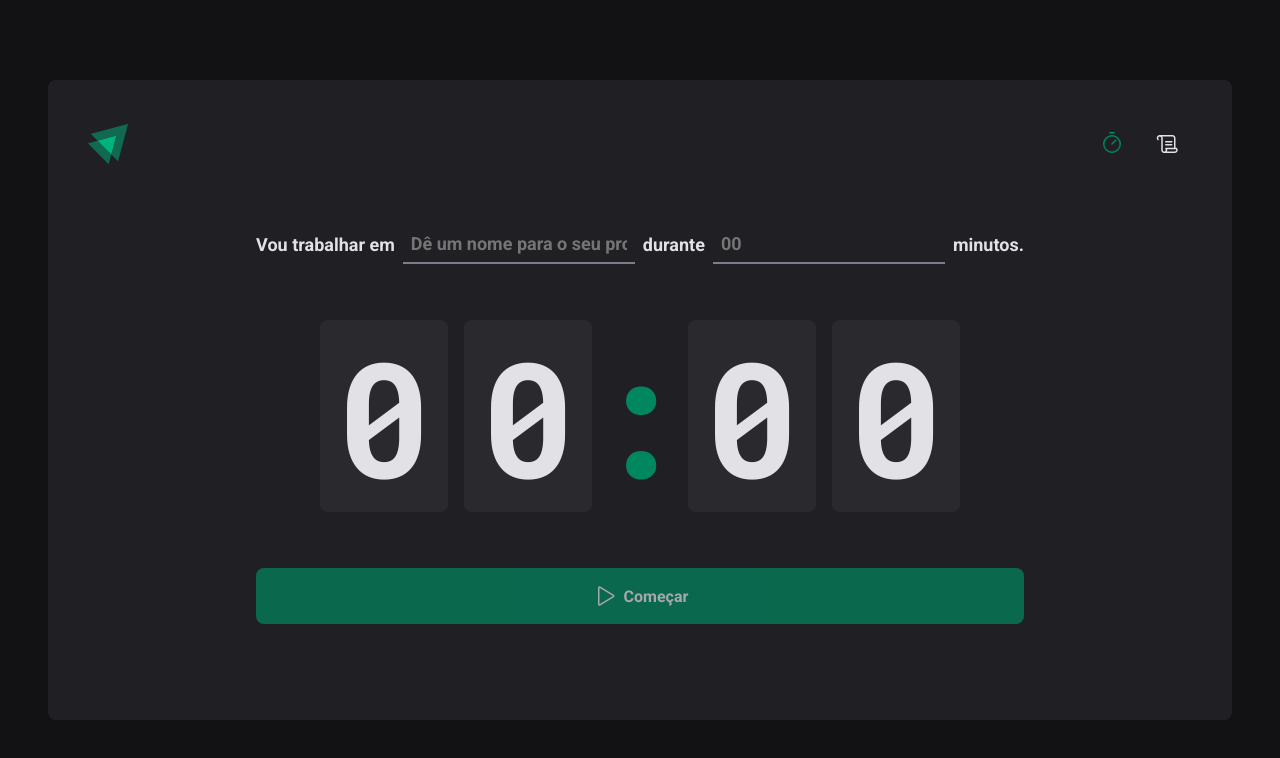
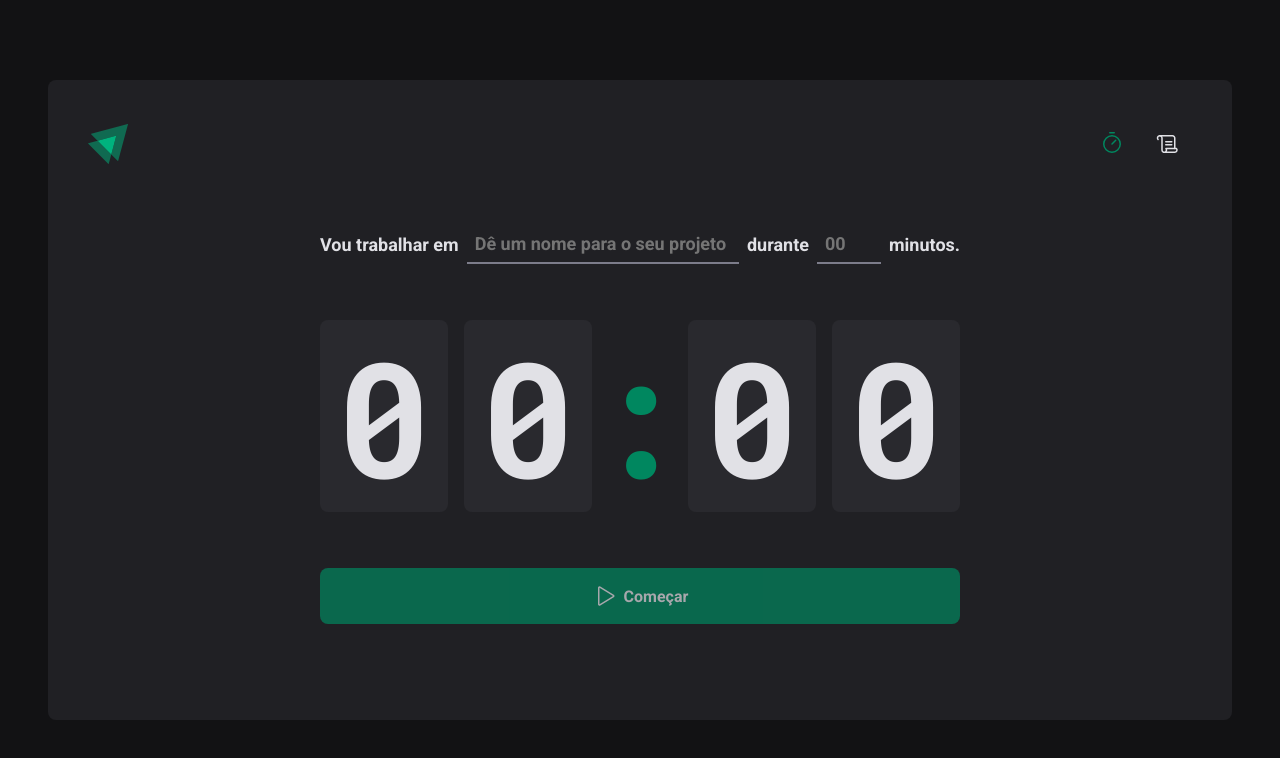
Before and after one commit to leticea/ignite-timer, a React (Vite) app: page / in a window 1280 px wide. Shown: the top 758 px of the page. Built offline with nearby package versions, Linux system fonts and the light colour scheme.

Commit message:
editando o estilo do botão

```diff
--- a/src/pages/Home/styles.ts
+++ b/src/pages/Home/styles.ts
@@ -32,15 +32,20 @@
   background: transparent;
   height: 2.5rem;
   border: 0;
-  border-bottom: 2px solid ${props => props.theme["gray-500"]};
+  border-bottom: 2px solid ${(props) => props.theme["gray-500"]};
   font-weight: bold;
   font-size: 1.125rem;
   padding: 0 0.5rem;
+  color: ${(props) => props.theme["gray-100"]};
 `;
 
-export const TaskInput = styled(BaseInput)``;
+export const TaskInput = styled(BaseInput)`
+  flex: 1;
+`;
 
-export const MinutesAmountInput = styled(BaseInput)``;
+export const MinutesAmountInput = styled(BaseInput)`
+  width: 4rem;
+`;
 
 export const CountdownContainer = styled.div`
   font-family: "Roboto Mono", monospace;
```
